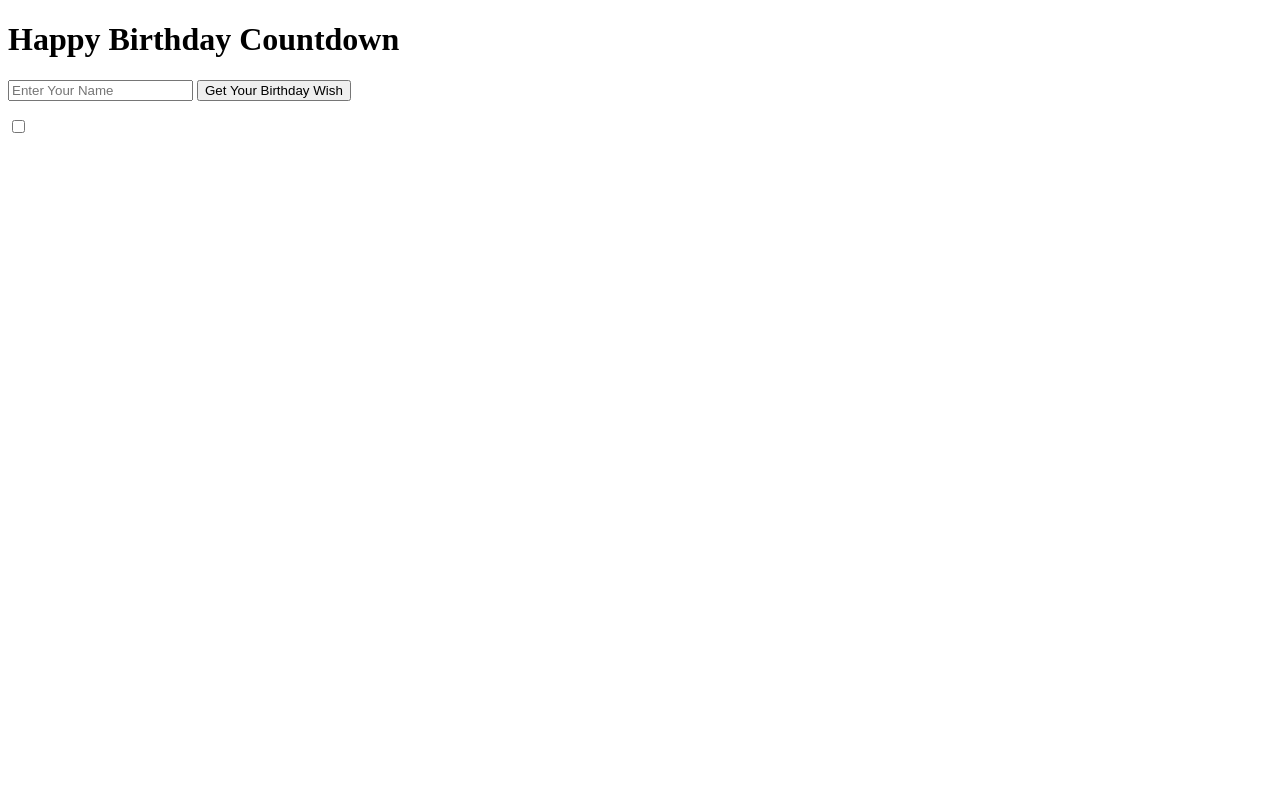
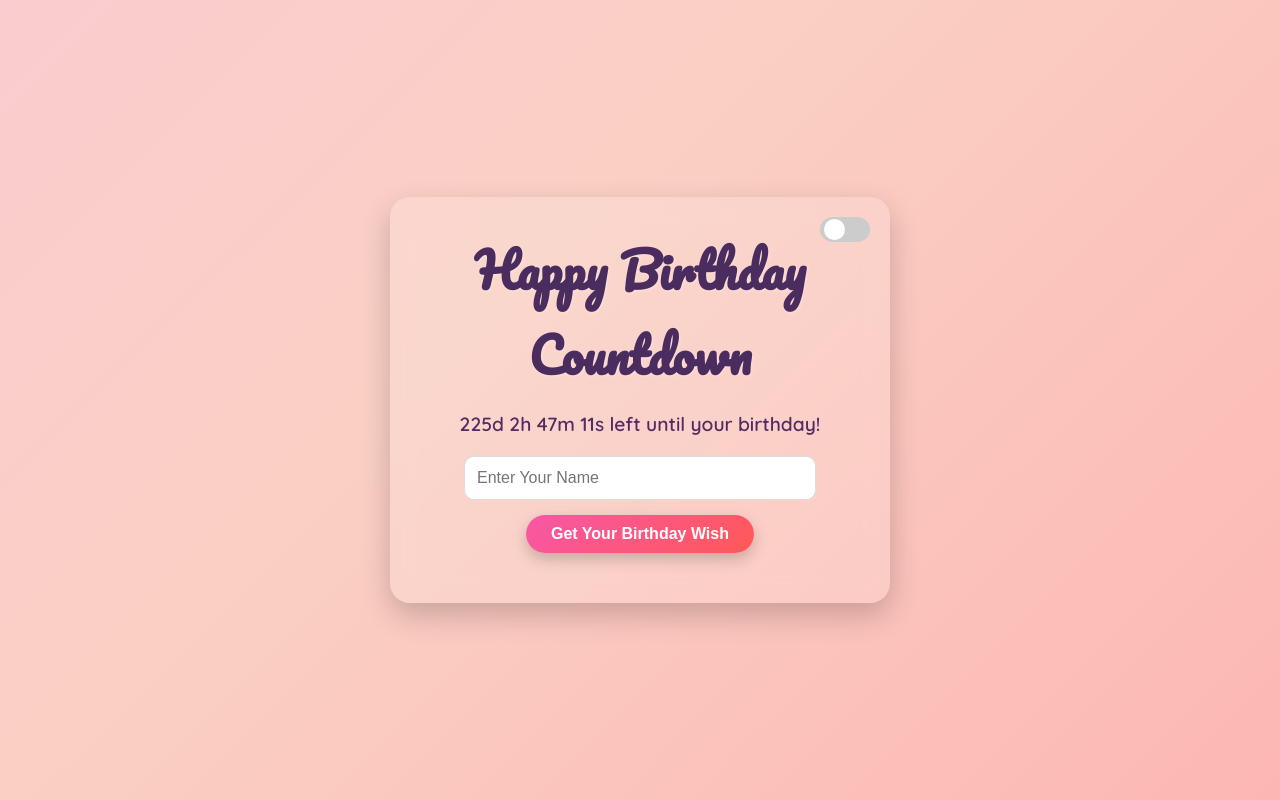
Before and after one commit to cyberstromy369/birthday, a plain HTML site: page index.html in a window 1280 px wide. Drawn offline with nearby package versions, Linux system fonts and the light colour scheme; the site is published under a folder, as on GitHub Pages, so addresses that start at the root find nothing.

Commit message:
Update index.html

```diff
--- a/index.html
+++ b/index.html
@@ -4,7 +4,7 @@
     <meta charset="UTF-8">
     <meta name="viewport" content="width=device-width, initial-scale=1.0">
     <title>Happy Birthday</title>
-    <link rel="stylesheet" href="/Birthday/styles.css">
+    <link rel="stylesheet" href="styles.css">
     <script src="https://cdn.jsdelivr.net/npm/canvas-confetti@1.5.1/dist/confetti.browser.min.js"></script>
     <script src="https://cdnjs.cloudflare.com/ajax/libs/html2canvas/1.4.1/html2canvas.min.js"></script>
 </head>
@@ -24,7 +24,7 @@
             <p id="cardWish"></p>
           </div>
 
-    <script src="/Birthday/script.js" defer></script>
+    <script src="script.js" defer></script>
 
 </body>
 </html>
```
